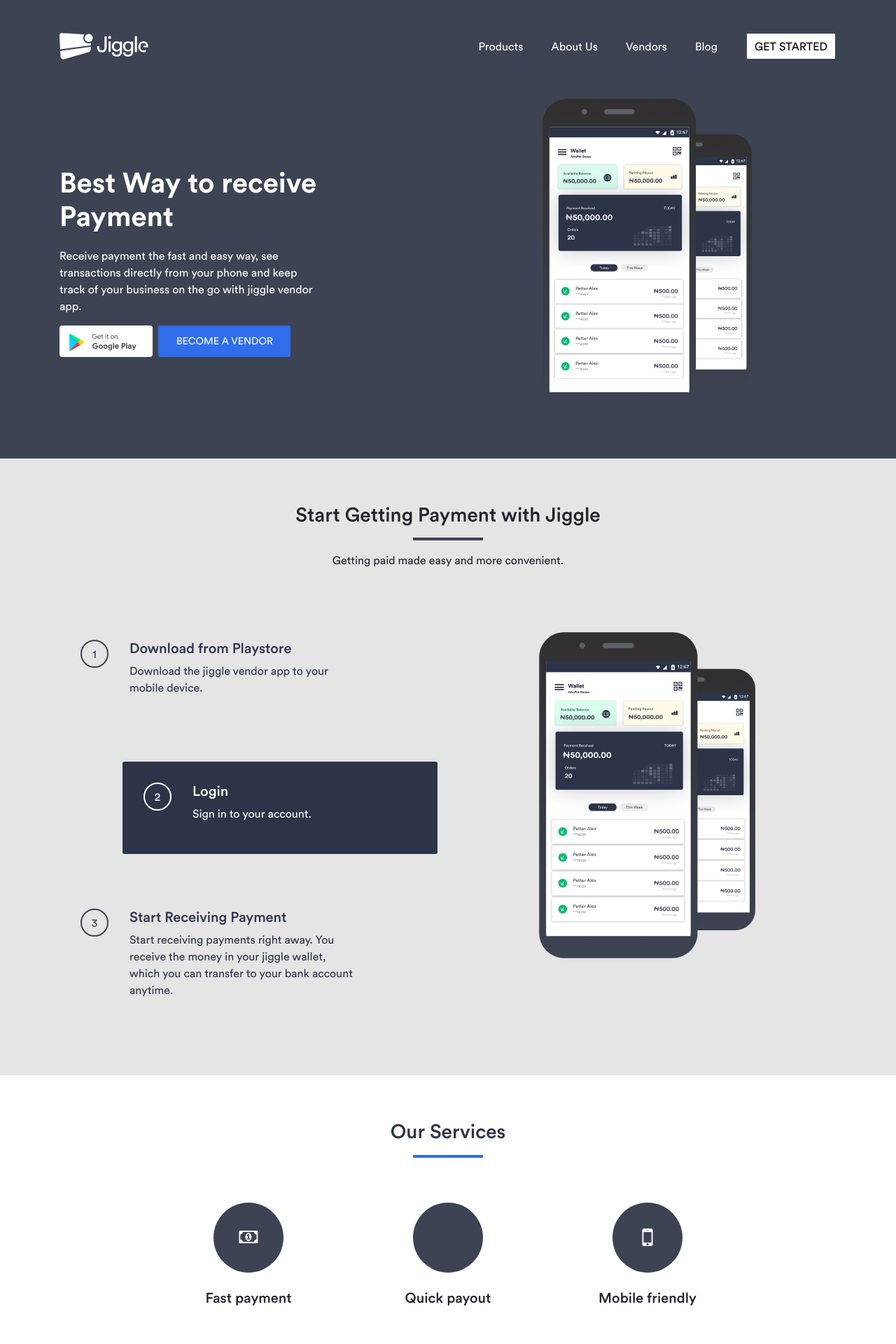
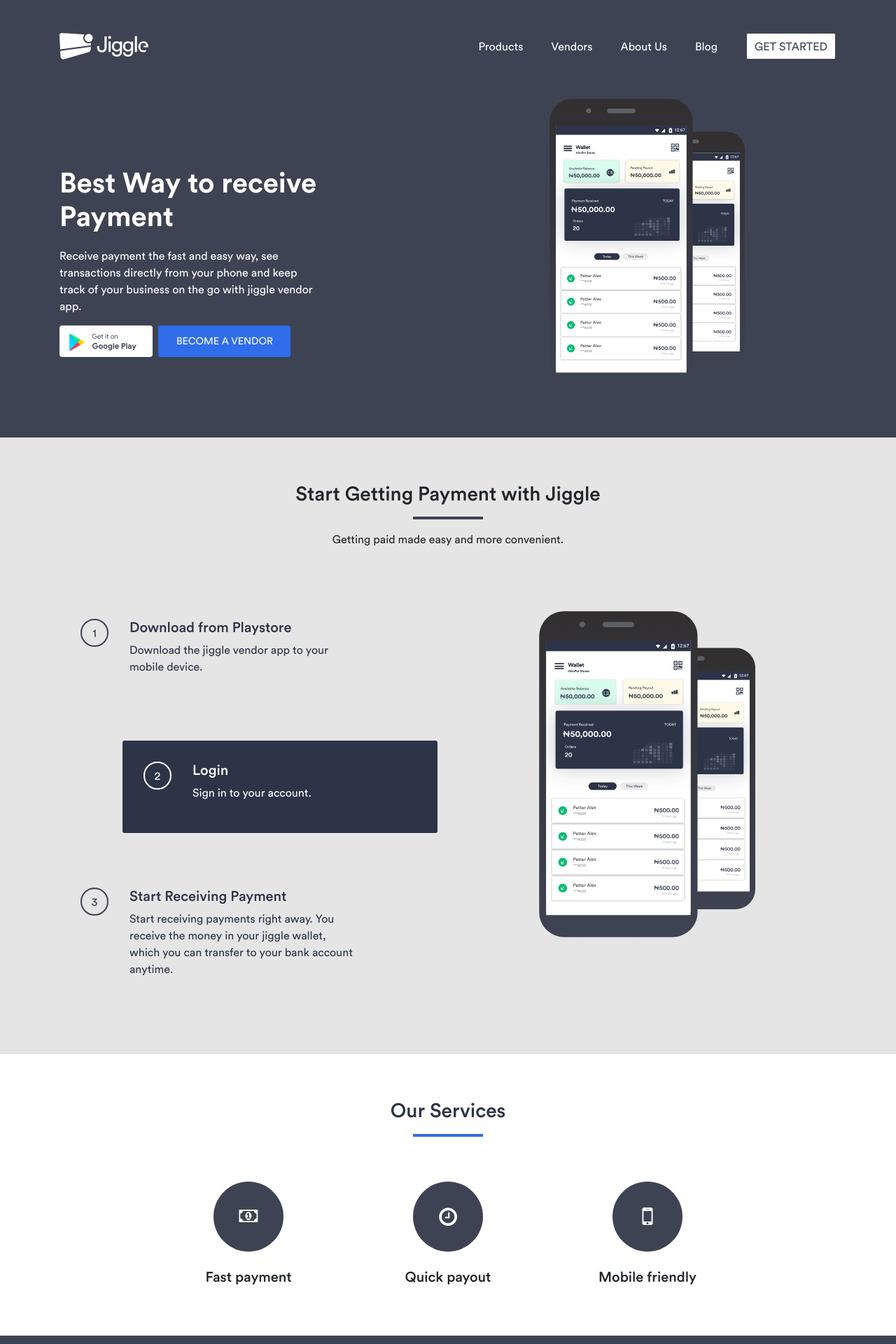
Before and after one commit to cynthiaiboro/Jiggle-Website, a Nuxt app: page /vendor in a window 1280 px wide. Shown: the top 1920 px of the page at 70% size. Built offline with nearby package versions, Linux system fonts and the light colour scheme.

Commit message:
linked the get started section of the pages to the header

```diff
--- a/components/about/header.vue
+++ b/components/about/header.vue
@@ -26,13 +26,13 @@
                 </router-link>
               </li> -->
               <li class="nav-item">
-                <router-link to="/about" class="about-nav-link active">
-                  About Us
+                <router-link to="/vendor" class="about-nav-link">
+                  Vendors
                 </router-link>
               </li>
               <li class="nav-item">
-                <router-link to="/vendor" class="about-nav-link">
-                  Vendors
+                <router-link to="/about" class="about-nav-link active">
+                  About Us
                 </router-link>
               </li>
               <li class="nav-item">
@@ -47,7 +47,7 @@
           </div>
         </nav>
         <div class="best-solution">
-          <h3 class="get-started">
+          <h3 class="get-started text-center">
             Best solution for your food <br> budgeting
           </h3>
         </div>
--- a/components/index/becomeAVendor.vue
+++ b/components/index/becomeAVendor.vue
@@ -55,6 +55,9 @@
   font-family: 'Circularbold' !important;
   margin-top: 40%;
 }
+p {
+  font-family: 'Circularbook' !important;
+}
 @media only screen and (max-width: 800px) {
   .top-phone {
     width: 35vw;
--- a/components/index/header.vue
+++ b/components/index/header.vue
@@ -28,13 +28,13 @@
                 </router-link>
               </li>
               <li class="nav-item">
-                <router-link to="/about" class="nav-link">
-                  About Us
+                <router-link to="/vendor" class="nav-link">
+                  Vendors
                 </router-link>
               </li>
               <li class="nav-item">
-                <router-link to="/vendor" class="nav-link">
-                  Vendors
+                <router-link to="/about" class="nav-link">
+                  About Us
                 </router-link>
               </li>
               <li class="nav-item">
@@ -43,8 +43,8 @@
                 </router-link>
               </li>
             </ul>
-            <button class="get-started-button navigation-link">
-              GET STARTED
+            <button class="get-started-button">
+              <a href="#get-started-quickly">GET STARTED </a>
             </button>
           </div>
         </nav>
@@ -125,6 +125,13 @@
   height: 40px;
   background-color: #ffffff;
 }
+.get-started-button a {
+  color: #3e4353;
+}
+.get-started-button a:hover {
+  color: #ffffff;
+  text-decoration: none;
+}
 .get-started-button:hover {
   cursor: pointer;
   background: #3e4353;
@@ -143,6 +150,13 @@
   border: none;
   color: #ffffff;
   font-family: 'Circularbook' !important;
+}
+.call-to-action:hover {
+  cursor: pointer;
+  background: #ffffff;
+  border: 2px solid #3e4353;
+  color: #3e4353;
+  transition: ease-in 1s;
 }
 .after-nav-col-one {
   display: flex;
--- a/components/vendor/header.vue
+++ b/components/vendor/header.vue
@@ -25,13 +25,13 @@
                 </router-link>
               </li>
               <li class="nav-item">
-                <router-link to="/about" class="nav-link">
-                  About Us
+                <router-link to="/vendor" class="nav-link active">
+                  Vendors
                 </router-link>
               </li>
               <li class="nav-item">
-                <router-link to="/vendor" class="nav-link active">
-                  Vendors
+                <router-link to="/about" class="nav-link">
+                  About Us
                 </router-link>
               </li>
               <li class="nav-item">
@@ -41,7 +41,7 @@
               </li>
             </ul>
             <button class="get-started-button">
-              GET STARTED
+              <a href="#get-payment">GET STARTED</a>
             </button>
           </div>
         </nav>
@@ -72,7 +72,7 @@
           </div>
           <div class="col-md-6 d-none d-md-block pb-3">
             <div class="d-flex justify-content-center align-items-center">
-              <img src="/jiggle phone.svg" height="450vh" class="top-phones">
+              <img src="/jiggle phone.svg" height="420vh" class="top-phones">
             </div>
           </div>
         </div>
@@ -121,8 +121,8 @@
 .call-to-action:hover {
   cursor: pointer;
   background: #ffffff;
-  border: 2px solid #2f6deb;
-  color: rgb(200, 217, 250);
+  border: 2px solid #3e4353;
+  color: #3e4353;
   transition: ease-in 1s;
 }
 .get-started-button {
@@ -133,11 +133,17 @@
   height: 40px;
   background-color: #ffffff;
 }
+.get-started-button a {
+  color: #3e4353;
+}
 .get-started-button:hover {
-  cursor: pointer;
   background: #3e4353;
+  color: #ffffff !important;
+  transition: ease-in 1s;
+}
+.get-started-button a:hover {
+  text-decoration: none;
   color: #ffffff;
-  transition: ease-in 1s;
 }
 .navHeader {
   background: #3e4353 !important;
--- a/components/vendor/ourServices.vue
+++ b/components/vendor/ourServices.vue
@@ -28,7 +28,7 @@
               <div class="col-md-3 col-12">
                 <div class="position-our-services-blue-background">
                   <div class="our-services-blue-background">
-                    <i class="fa fa-fast" style="color:#ffffff; font-size:25px;" />
+                    <i class="fa fa-clock-o" style="color:#ffffff; font-size:30px;" />
                   </div>
                 </div>
                 <div class="text-center mt-4">
--- a/layouts/footer.vue
+++ b/layouts/footer.vue
@@ -95,6 +95,7 @@
 .footer-text {
   font-size: 1rem !important;
   color: white;
+  font-family: 'Circularbook';
 }
 /* @media only screen and (max-width: 800px) {
   #footer {
--- a/layouts/trustedBrands.vue
+++ b/layouts/trustedBrands.vue
@@ -57,4 +57,10 @@
   width: 100%;
   height: 40px;
 }
+h3 {
+  font-family: 'Circularmedium';
+}
+p {
+  font-family: 'Circularbook';
+}
 </style>
```
